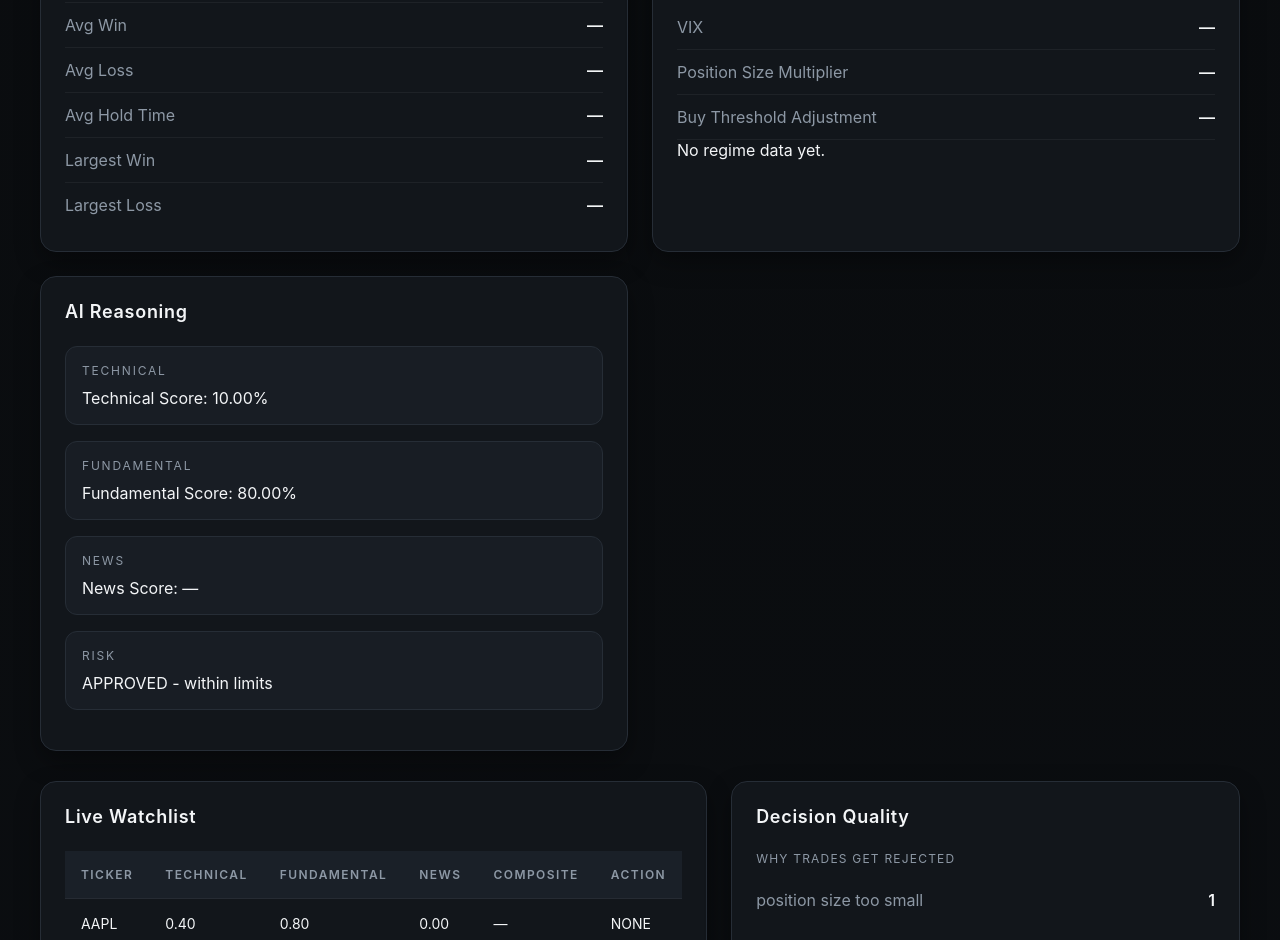
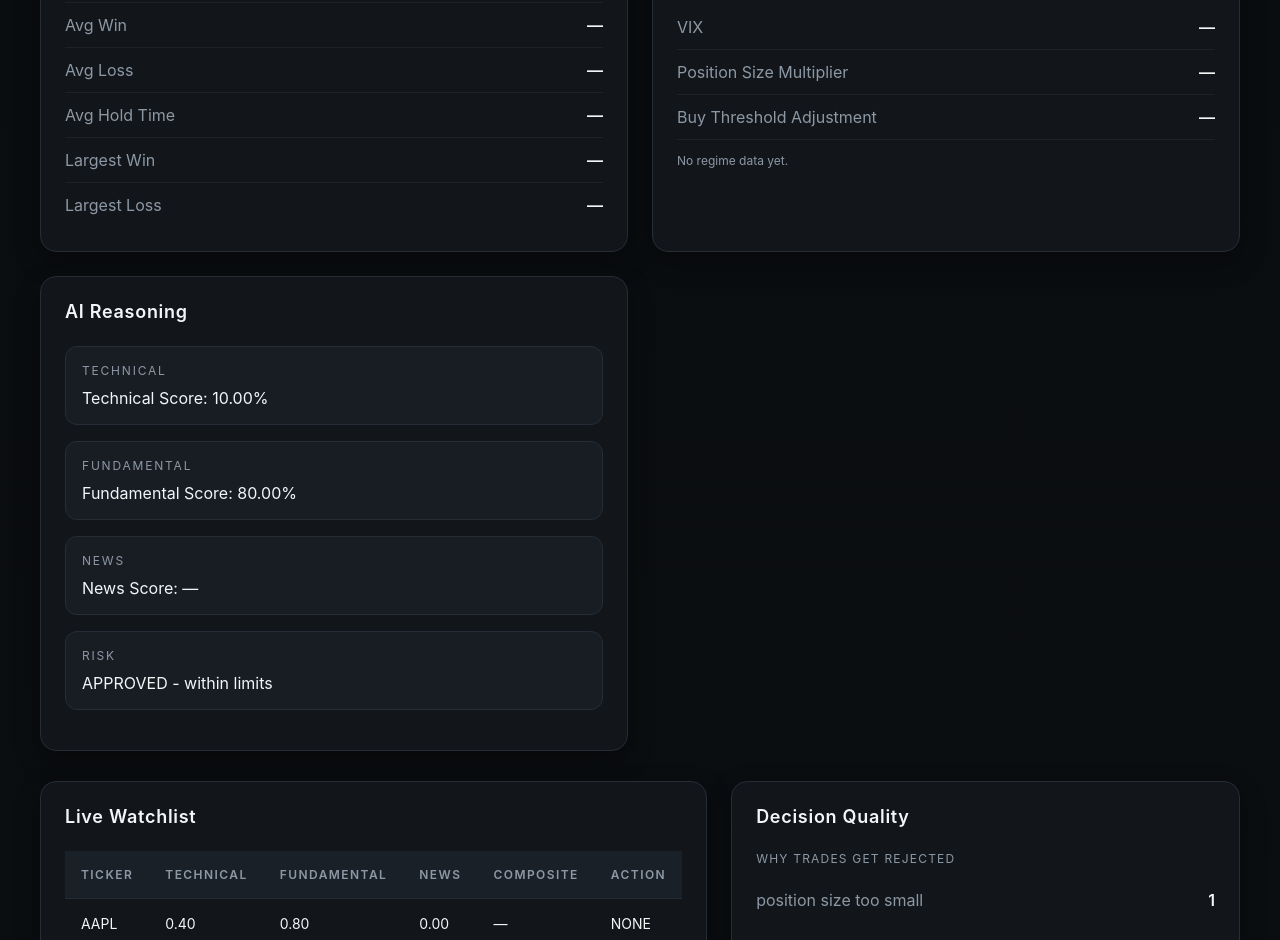
Before and after one commit to aydenquilty26-sketch/pt-bot-v2, a plain HTML site: page docs/index.html in a window 1280 px wide. Shown: the part 1980-2920 px from the top of the page. Drawn offline with nearby package versions, Linux system fonts and the light colour scheme.

Commit message:
Add styling for regime rationale text

```diff
--- a/docs/styles.css
+++ b/docs/styles.css
@@ -942,3 +942,16 @@ font-weight:600;
 flex-shrink:0;
 
 }
+
+/* -------------------- */
+/* Market regime rationale text */
+/* -------------------- */
+
+.regime-rationale{
+
+font-size:12px;
+color:var(--muted);
+line-height:1.5;
+margin-top:12px;
+
+}
```
